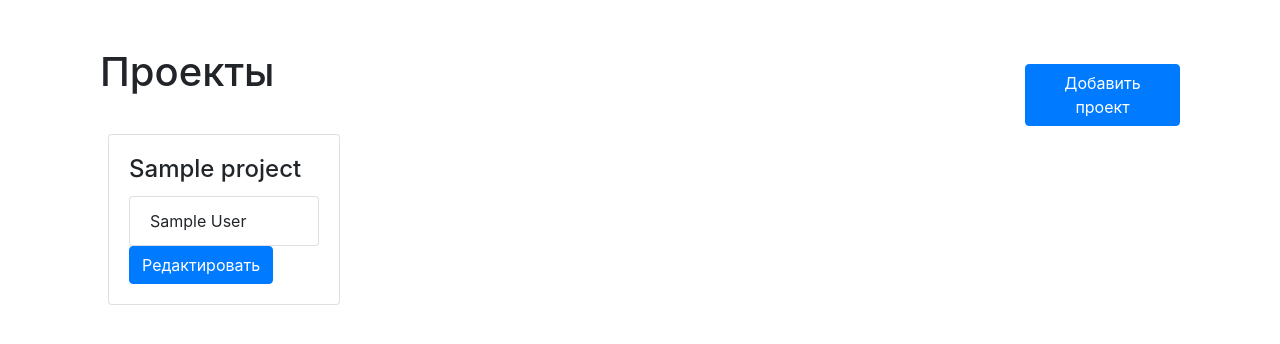
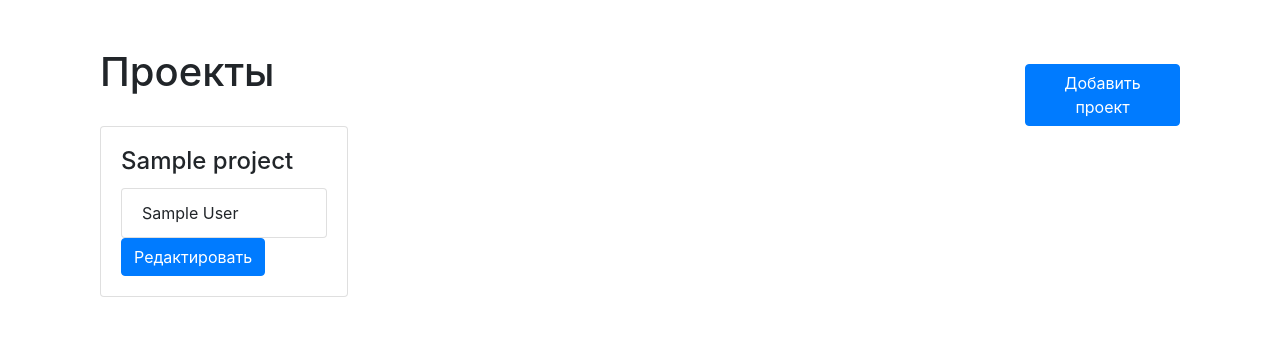
Before and after one commit to roctbb/startup-fest-bot, a Flask app: page /projects/ in a window 1280 px wide. Shown: the part 56-400 px from the top of the page. Run offline with Flask 3, Linux system fonts and the light colour scheme; tables that the repository leaves empty hold one stand-in row (values such as "Sample post").

Commit message:
Updated styling and layout for project list
Changes include adjusting margins and font sizes, repositioning the 'Add Project' button, and simplifying the project listing card layout. Altered CSS classes and HTML structure for improved visual hierarchy and readability.

```diff
--- a/templates/projects/list.html
+++ b/templates/projects/list.html
@@ -13,9 +13,10 @@
             </div>
         </div>
         <div class="row">
-            <div class="col-md-3">
-                {% for project in projects %}
-                    <div class="card m-2">
+            {% for project in projects %}
+                <div class="col-md-4 col-xl-3">
+
+                    <div class="card">
                         <div class="card-body">
                             <h4 class="card-title">{{ project.name }}</h4>
 
@@ -28,8 +29,9 @@
                             <a href="/projects/edit/{{ project.id }}" class="btn btn-primary">Редактировать</a>
                         </div>
                     </div>
-                {% endfor %}
-            </div>
+
+                </div>
+            {% endfor %}
         </div>
     </div>
 {% endblock %}
```
